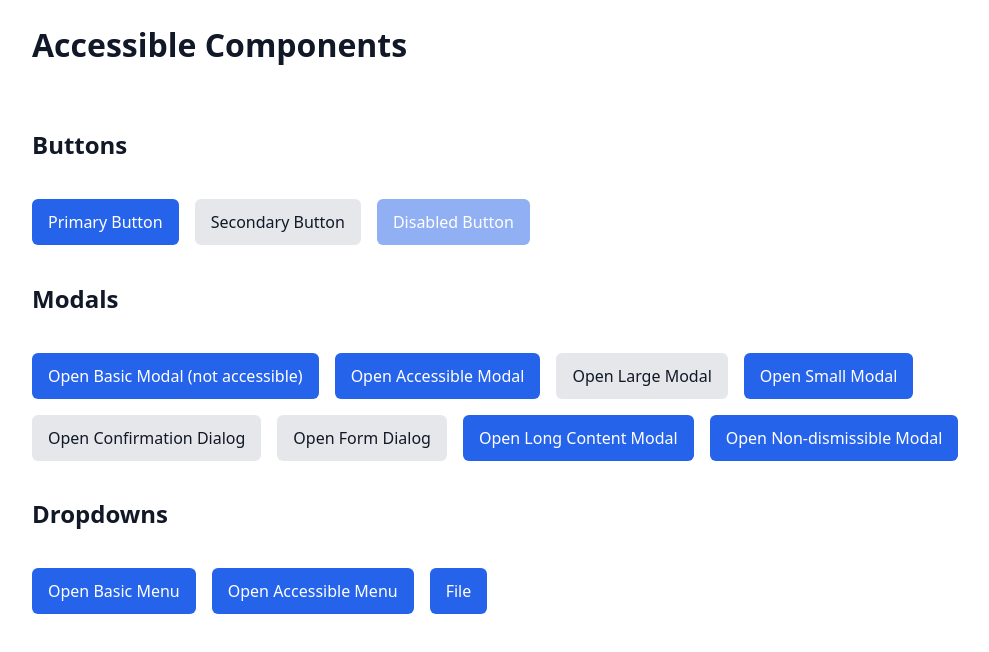
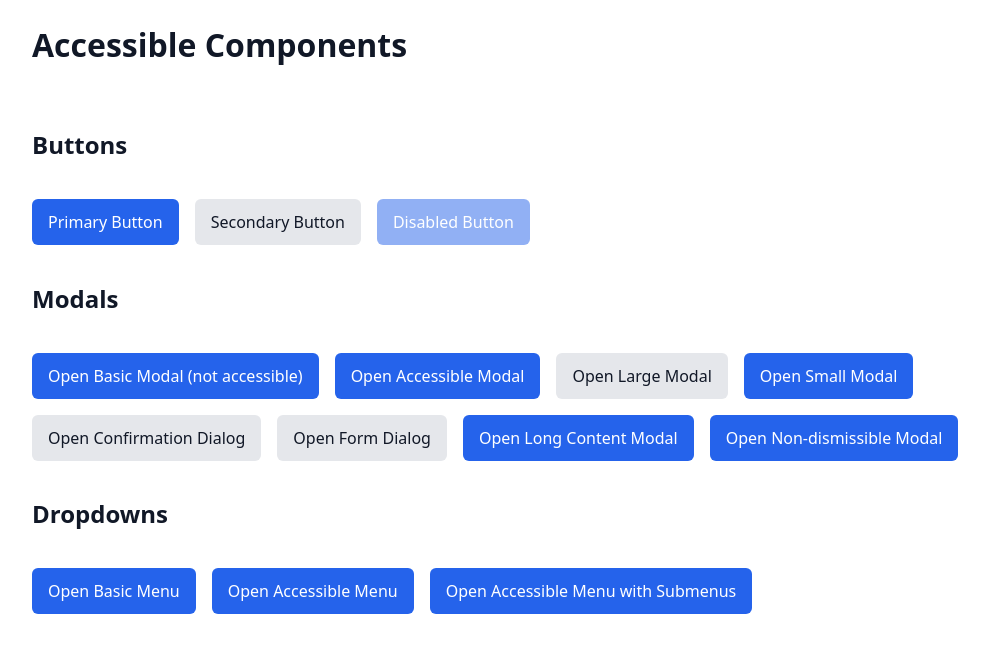
Before and after one commit to rpcorr/accessible-templates, a React (Vite) app: page / in a window 1280 px wide. Shown: the top 652 px of the page, without its empty margins (82-1071 px from the left). Built offline with nearby package versions, Linux system fonts and the light colour scheme.

Commit message:
change Fle to Open Accessible Menu with Submenus

```diff
--- a/src/examples/Dropdown/DropdownExamples.tsx
+++ b/src/examples/Dropdown/DropdownExamples.tsx
@@ -22,7 +22,9 @@ export function DropdownExamples() {
           <DropdownItem>Logout</DropdownItem>
         </DropdownAccessible>
 
-        <DropdownAccessible trigger={<Button>File</Button>}>
+        <DropdownAccessible
+          trigger={<Button>Open Accessible Menu with Submenus</Button>}
+        >
           <DropdownItem>New</DropdownItem>
 
           <DropdownSubmenu label="Open">
```
